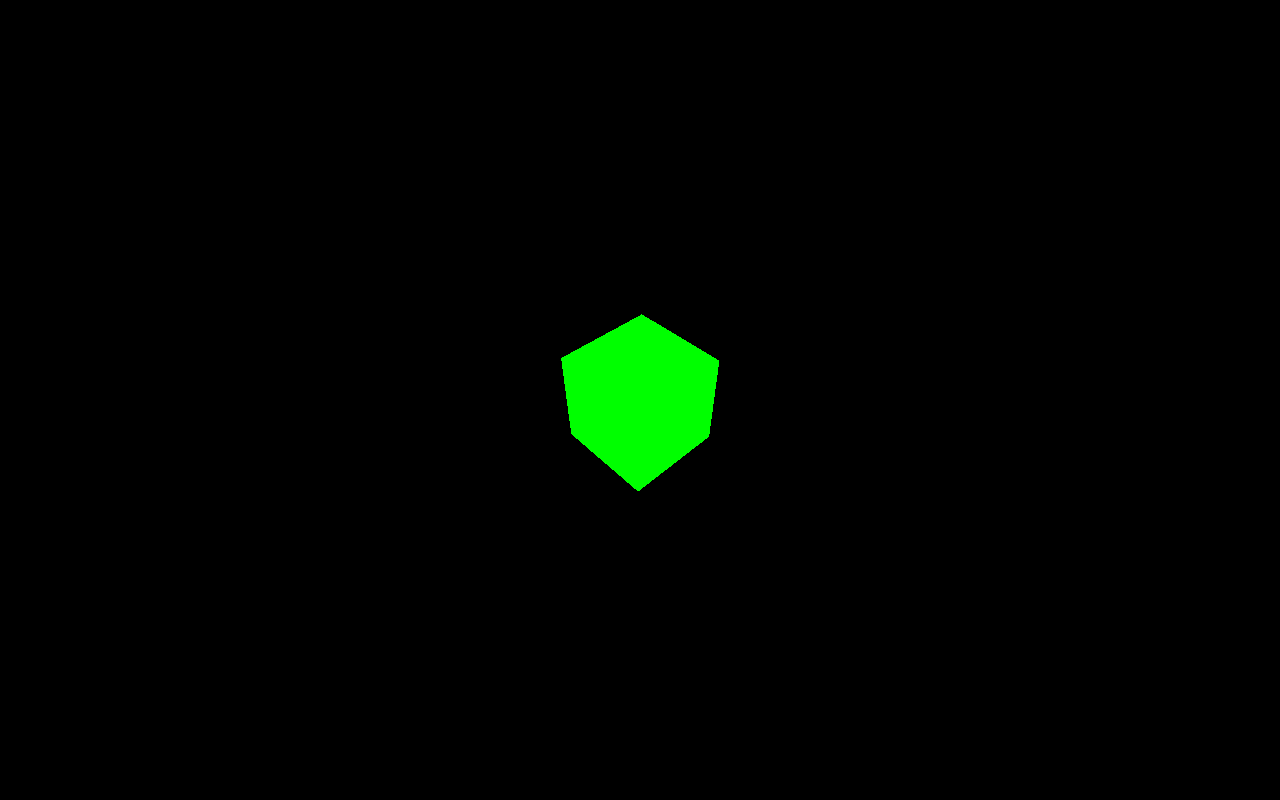
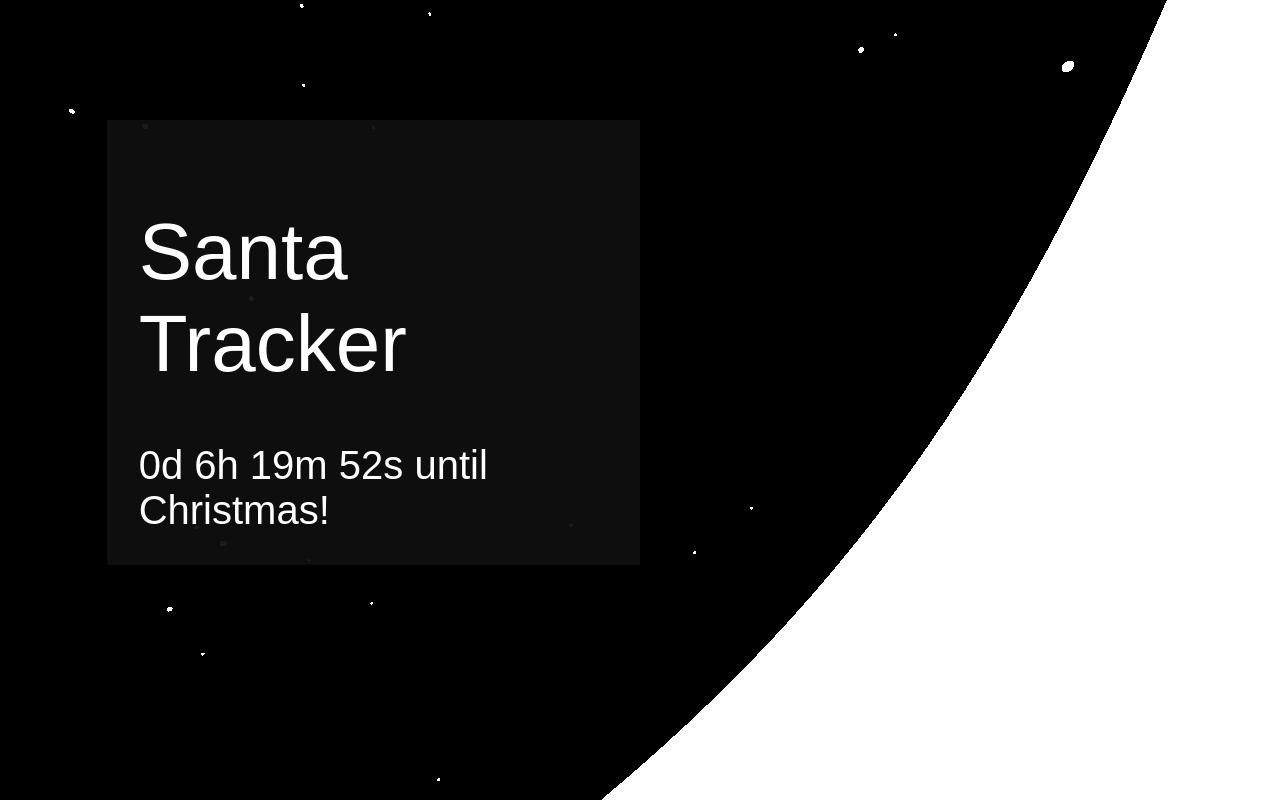
Before and after one commit to GamerC0der/polygonysws, a website built with Vite: page index.html in a window 1280 px wide. Built offline with nearby package versions, Linux system fonts and the light colour scheme; animation ran at ten frames a second; files whose address does not match are found by name.

Commit message:
Santa Tracker

```diff
--- a/index.html
+++ b/index.html
@@ -2,7 +2,47 @@
   body {
     margin: 0;
     padding: 0;
-    overflow: hidden;
   }
 </style>
+<canvas id="bg"></canvas>
+<main>
+      <header>
+        <h1>Santa Tracker</h1>
+        <div id="countdown"></div>
+      </header>
+
+      <section class="left">
+        <p>
+test
+        </p>
+        <p>
+test
+        </p>
+        <p>
+test
+        </p>
+      </section>
+      <section class="light">
+        <p>
+test
+        </p>
+        <p>
+test
+        </p>
+
+      </section>
+
+
+      <section class="left">
+        <p>
+test
+        </p>
+        <p>
+test
+        </p>
+        <p>
+test
+        </p>
+      </section>
+</main>
 <script type="module" src="/main.js"></script>
--- a/main.js
+++ b/main.js
@@ -1,24 +1,82 @@
+import './style.css';
 import * as THREE from 'three';
 
 const scene = new THREE.Scene();
 const camera = new THREE.PerspectiveCamera( 75, window.innerWidth / window.innerHeight, 0.1, 1000 );
 
-const renderer = new THREE.WebGLRenderer();
+const renderer = new THREE.WebGLRenderer({
+  canvas: document.querySelector('#bg'),
+});
+
 renderer.setSize( window.innerWidth, window.innerHeight );
-document.body.appendChild( renderer.domElement );
 
 const geometry = new THREE.BoxGeometry( 1, 1, 1 );
-const material = new THREE.MeshBasicMaterial( { color: 0x00ff00 } );
+const texture = new THREE.TextureLoader().load('zaid.png')
+const material = new THREE.MeshBasicMaterial({map: texture});
 const cube = new THREE.Mesh( geometry, material );
 scene.add( cube );
 
-camera.position.z = 5;
+const donut_geo = new THREE.TorusGeometry(10, 3, 16, 100);
+const donut_tex = new THREE.MeshBasicMaterial({ color: 0xffffff });
+const donut = new THREE.Mesh(donut_geo, donut_tex);
+scene.add(donut);
+
+function add_star() {
+  const star_geometry = new THREE.SphereGeometry(0.25, 24, 24);
+  const star_material = new THREE.MeshBasicMaterial({ color: 0xffffff  });
+  const star = new THREE.Mesh(star_geometry, star_material);
+
+  const [x, y, z] = Array(3)
+    .fill()
+    .map(() => THREE.MathUtils.randFloatSpread(200));
+
+  star.position.set(x, y, z);
+  scene.add(star);
+}
+
+Array(200).fill().forEach(add_star);
+
+camera.position.setZ(45);
+
+function moveCamera() {
+  const t = document.body.getBoundingClientRect().top;
+
+  cube.rotation.y += 0.01;
+  cube.rotation.z += 0.01;
+
+  camera.position.z = t * -0.01;
+  camera.position.x = t * -0.0000;
+  camera.rotation.y = t * -0.0000;
+
+}
+
+document.body.onscroll = moveCamera;
+moveCamera();
+
+function updateCountdown() {
+  const christmas = new Date('December 25, 2025 00:00:00').getTime();
+  const now = new Date().getTime();
+  const distance = christmas - now;
+
+  const days = Math.floor(distance / (1000 * 60 * 60 * 24));
+  const hours = Math.floor((distance % (1000 * 60 * 60 * 24)) / (1000 * 60 * 60));
+  const minutes = Math.floor((distance % (1000 * 60 * 60)) / (1000 * 60));
+  const seconds = Math.floor((distance % (1000 * 60)) / 1000);
+
+  const countdownElement = document.getElementById('countdown');
+  if (countdownElement) {
+    countdownElement.innerHTML = `${days}d ${hours}h ${minutes}m ${seconds}s until Christmas!`;
+  }
+}
+
+setInterval(updateCountdown, 1000);
+updateCountdown();
 
 function animate() {
   requestAnimationFrame( animate );
 
-  cube.rotation.x += 0.01;
-  cube.rotation.y += 0.01;
+  donut.rotation.x += 0.01;
+  donut.rotation.y += 0.01;
 
   renderer.render( scene, camera );
 }
--- /dev/null
+++ b/style.css
@@ -0,0 +1,42 @@
+canvas {
+  position: fixed;
+  top: 0;
+  left: 0;
+}
+
+* {
+  font-family: brandon-grotesque, sans-serif;
+  font-weight: 400;
+  font-style: normal;
+}
+
+main {
+  color: white;
+  position: absolute;
+  width: 100%;
+  margin: 0px auto;
+  padding: 120px 0px;
+  display: grid;
+  grid-template-columns: repeat(12, 1fr);
+}
+
+  header {
+    background: rgba(15, 15, 15, 0.95);
+    grid-column: 2 / span 5;
+    font-size: 40px;
+    padding: 32px;
+    margin-bottom: 350px;
+  }
+
+  section {
+    grid-column: 2 / 8;
+    padding: 16px;
+    background: rgba(15, 15, 15, 0.95);
+    font-size: 20px;
+    line-height: 1.5;
+    margin-bottom: 350px;
+  }
+
+  .left {
+    grid-column: 6 / 12;
+  }
```
